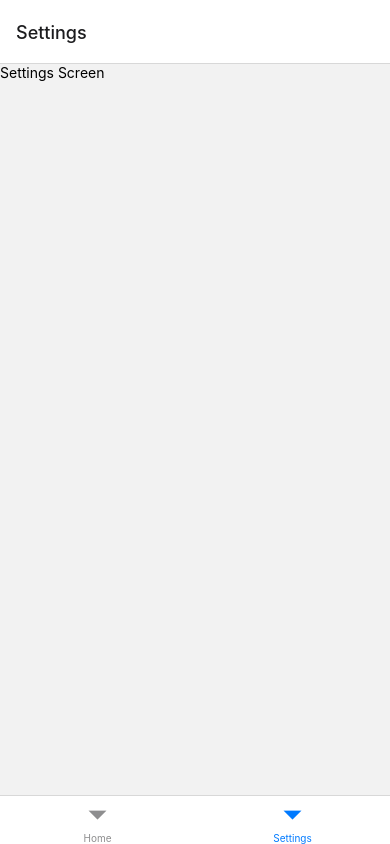
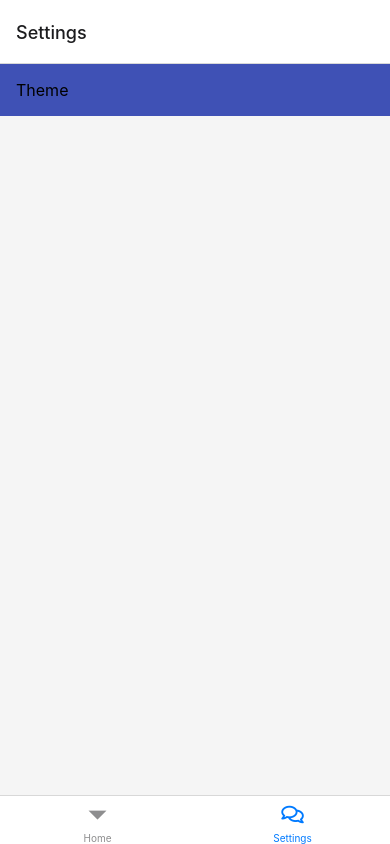
Before and after one commit to ragmha/gym, a React Native app: screen /Settings in a window 390 px wide. Built offline with nearby package versions, Linux system fonts and the light colour scheme.

Commit message:
feat(screen): add a theme item to settings screen

```diff
--- a/package.json
+++ b/package.json
@@ -39,6 +39,7 @@
     "@types/jest": "29.5.0",
     "@types/luxon": "3.2.0",
     "@types/react": "18.0.29",
+    "@types/react-native-vector-icons": "^6.4.13",
     "@types/react-test-renderer": "18.0.0",
     "@types/styled-components-react-native": "5.2.1",
     "@typescript-eslint/eslint-plugin": "5.56.0",
@@ -59,6 +60,7 @@
     "metro-react-native-babel-preset": "0.76.0",
     "postcss-scss": "4.0.6",
     "prettier": "2.8.7",
+    "react-native-vector-icons": "^9.2.0",
     "react-test-renderer": "18.2.0",
     "styled-components": "5.3.9",
     "typescript": "5.0.2"
--- a/src/navigation/MainTabNavigator.tsx
+++ b/src/navigation/MainTabNavigator.tsx
@@ -1,6 +1,7 @@
-import type { MainTabParamList } from './types'
+import type { MainTabParamList } from '@/navigation/types'
 
 import { createBottomTabNavigator } from '@react-navigation/bottom-tabs'
+import FontAwesome5 from 'react-native-vector-icons/FontAwesome5'
 
 import { HomeScreen } from '../screens/HomeScreen'
 
@@ -11,7 +12,15 @@ const Tab = createBottomTabNavigator<MainTabParamList>()
 const MainTabNavigator: React.FC = () => (
   <Tab.Navigator>
     <Tab.Screen name="Home" component={HomeScreen} />
-    <Tab.Screen name="Settings" component={SettingsScreen} />
+    <Tab.Screen
+      name="Settings"
+      component={SettingsScreen}
+      options={{
+        tabBarIcon: ({ color }) => (
+          <FontAwesome5 name="comments" color={color} size={20} />
+        ),
+      }}
+    />
   </Tab.Navigator>
 )
 
--- a/src/screens/SettingsScreen.tsx
+++ b/src/screens/SettingsScreen.tsx
@@ -1,11 +1,61 @@
 import type { FC } from 'react'
+import React from 'react'
 
-import { Text, View } from 'react-native'
+import { FlatList } from 'react-native'
+import styled from 'styled-components/native'
+
+interface Data {
+  id: string
+  label: string
+}
+
+const data: Data[] = [{ id: '1', label: 'Theme' }]
+
+const renderItem = ({ item }: { item: Data }) => (
+  <Item>
+    <ItemText>{item.label}</ItemText>
+  </Item>
+)
 
 export const SettingsScreen: FC = () => {
   return (
-    <View>
-      <Text>Settings Screen</Text>
-    </View>
+    <Container>
+      <FlatList
+        data={data}
+        keyExtractor={(item) => item.id}
+        renderItem={renderItem}
+        ItemSeparatorComponent={Separator}
+      />
+    </Container>
   )
 }
+
+const Container = styled.View(
+  {
+    flex: 1,
+  },
+  ({ theme }) => ({
+    backgroundColor: theme.colors.background,
+  }),
+)
+
+const Item = styled.TouchableOpacity(
+  {
+    padding: 16,
+  },
+  ({ theme }) => ({ backgroundColor: theme.colors.primary }),
+)
+
+const ItemText = styled.Text(({ theme }) => ({
+  fontSize: `${theme.typography.body1.fontSize}px`,
+  fontWeight: theme.typography.body1.fontWeight,
+}))
+
+const Separator = styled.View(
+  {
+    height: 1,
+  },
+  ({ theme }) => ({
+    backgroundColor: theme.colors.surface,
+  }),
+)
--- a/src/theme/index.ts
+++ b/src/theme/index.ts
@@ -73,14 +73,14 @@ const theme = {
     body1: {
       fontFamily: 'Roboto',
       fontSize: 16,
-      fontWeight: 'regular',
+      fontWeight: 'normal',
       letterSpacing: 0.5,
       lineHeight: 24,
     },
     body2: {
       fontFamily: 'Roboto',
       fontSize: 14,
-      fontWeight: 'regular',
+      fontWeight: 'normal',
       letterSpacing: 0.25,
       lineHeight: 20,
     },
@@ -94,7 +94,7 @@ const theme = {
     caption: {
       fontFamily: 'Roboto',
       fontSize: 12,
-      fontWeight: 'regular',
+      fontWeight: 'normal',
       letterSpacing: 0.4,
       lineHeight: 16,
     },
@@ -132,4 +132,4 @@ export const darkTheme = {
 
 export default theme
 
-export type Theme = typeof lightTheme | typeof darkTheme
+export type Theme = typeof theme
```
Also changed, not shown: 2 other files (tests, documents, lock files or other folders).
